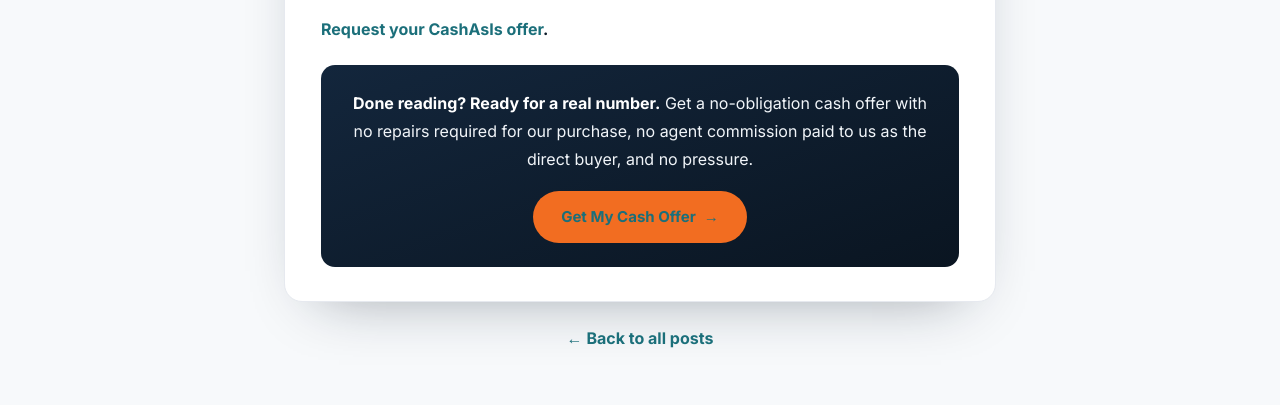
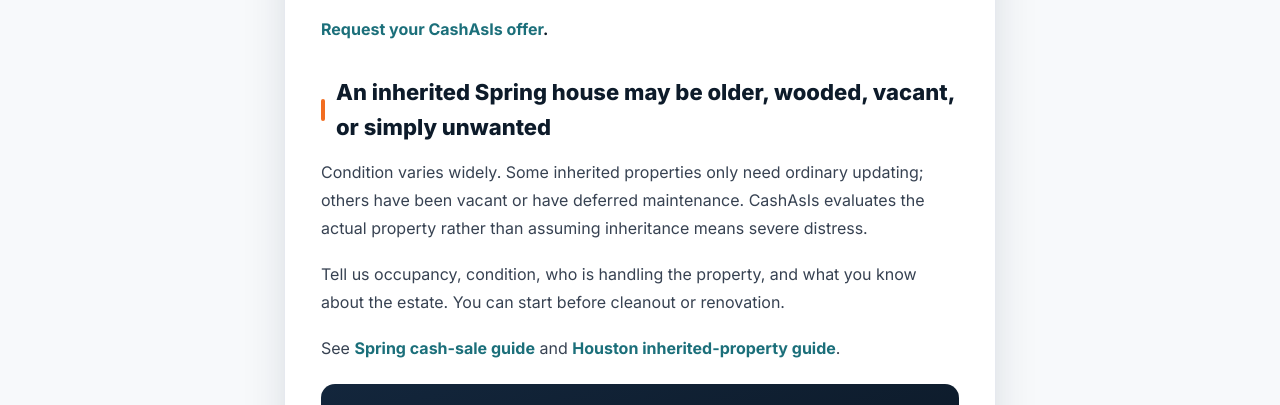
Before and after one commit to Farismadewright/cashasis-site, an Astro site: page /blog/sell-inherited-house-spring-tx in a window 1280 px wide. Shown: the part 992-1397 px from the top of the page. Built offline with nearby package versions, Linux system fonts and the light colour scheme; Astro itself is replaced by a stand-in of ours.

Commit message:
Enrich Cluster 5 city distress content

```diff
--- a/src/content/blog/sell-inherited-house-spring-tx.md
+++ b/src/content/blog/sell-inherited-house-spring-tx.md
@@ -24,3 +24,11 @@
 You do not need to make the property perfect before finding out whether CashAsIs can buy it.
 
 **[Request your CashAsIs offer](/#offer).**
+
+## An inherited Spring house may be older, wooded, vacant, or simply unwanted
+
+Condition varies widely. Some inherited properties only need ordinary updating; others have been vacant or have deferred maintenance. CashAsIs evaluates the actual property rather than assuming inheritance means severe distress.
+
+Tell us occupancy, condition, who is handling the property, and what you know about the estate. You can start before cleanout or renovation.
+
+See [Spring cash-sale guide](/blog/sell-house-fast-spring-tx/) and [Houston inherited-property guide](/blog/sell-inherited-house-houston/).
```
